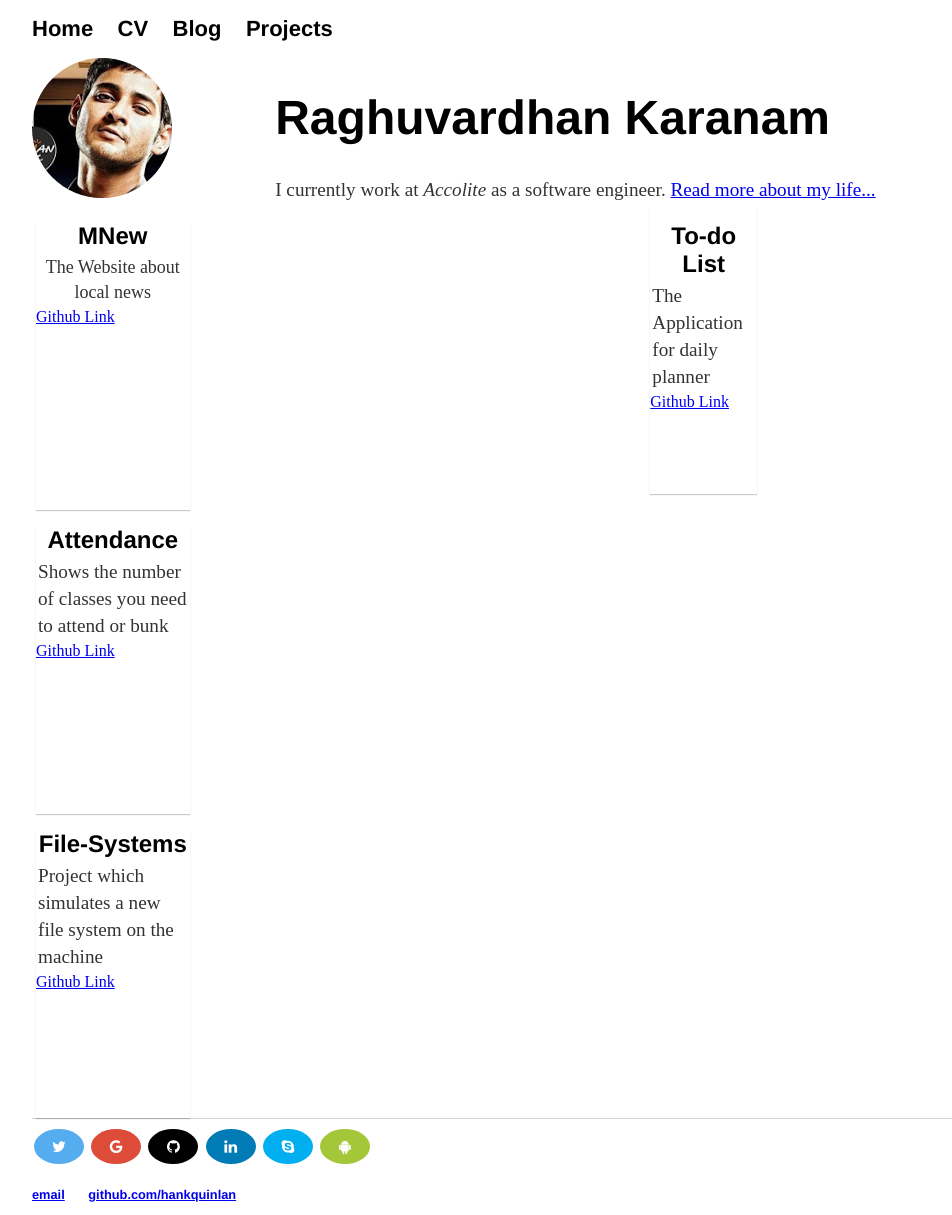
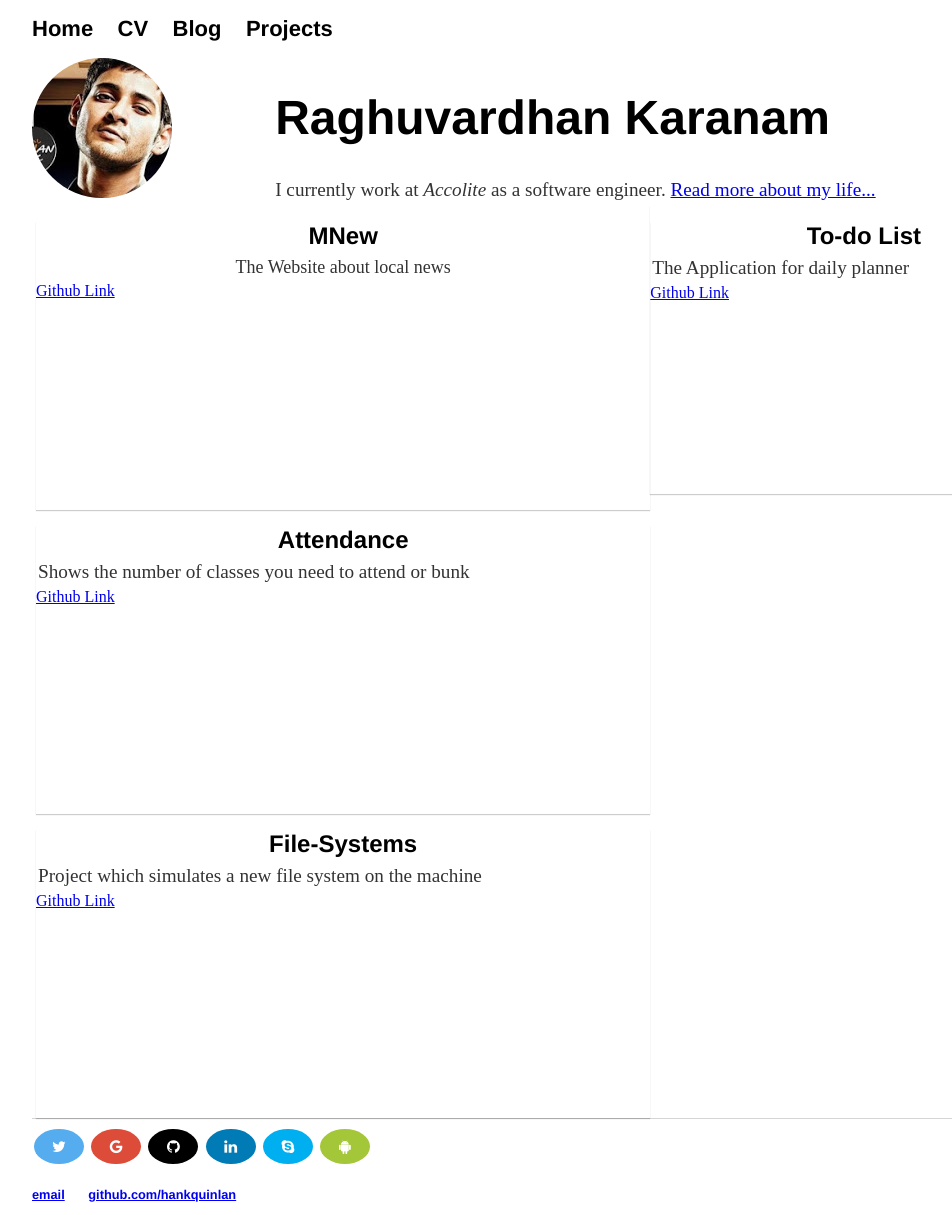
Before and after one commit to raghuvardhan/raghuvardhan.github.io, a Jekyll site: the page built from index.html, in a window 1280 px wide. Shown: the whole page, without its empty margins (0-952 px from the left). Built offline with Jekyll 4.4.1, drawn with Linux system fonts in a browser that asks for light colours.

Commit message:
Update css/main.css

```diff
--- a/css/main.css
+++ b/css/main.css
@@ -107,7 +107,6 @@ img {
 
 .card {
     box-shadow: 0 1px 1px 0 rgba(0, 0, 0, 0.2);
-    width:25%;
     height:18em;
 /*    float: left;
 */}
```
